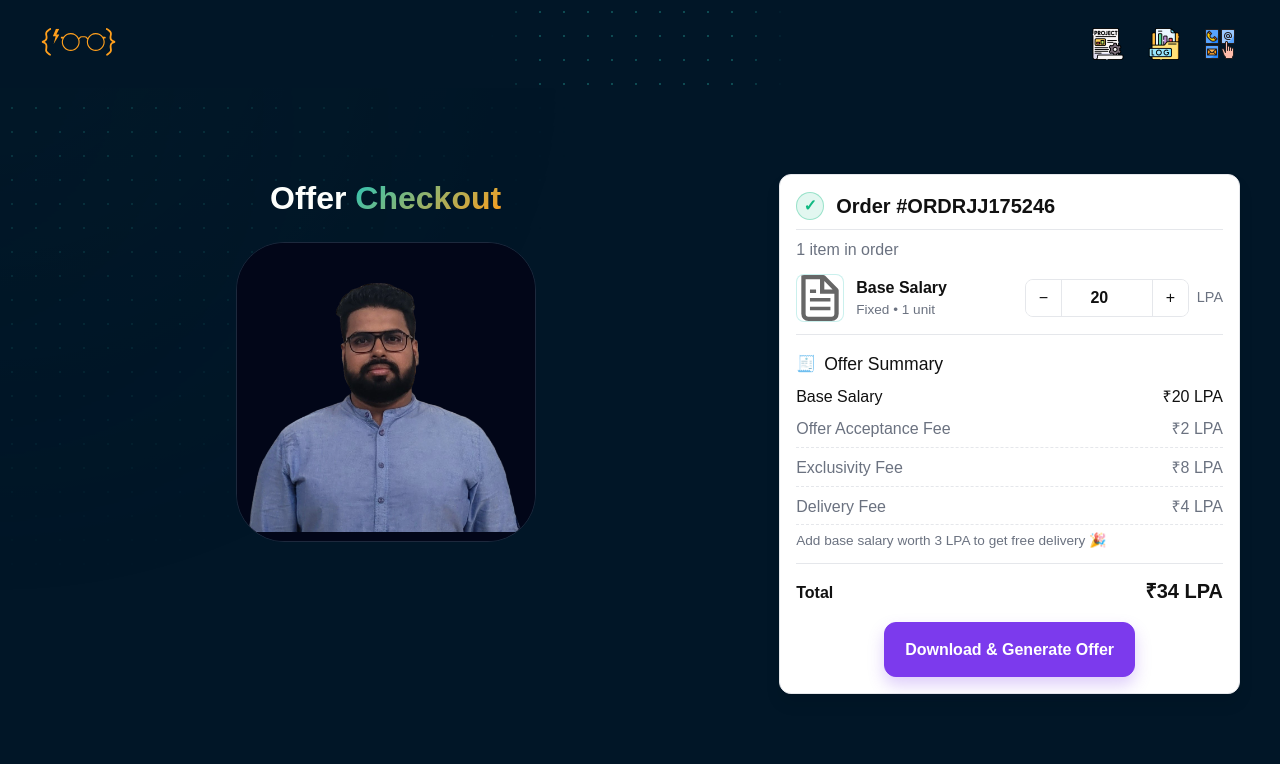
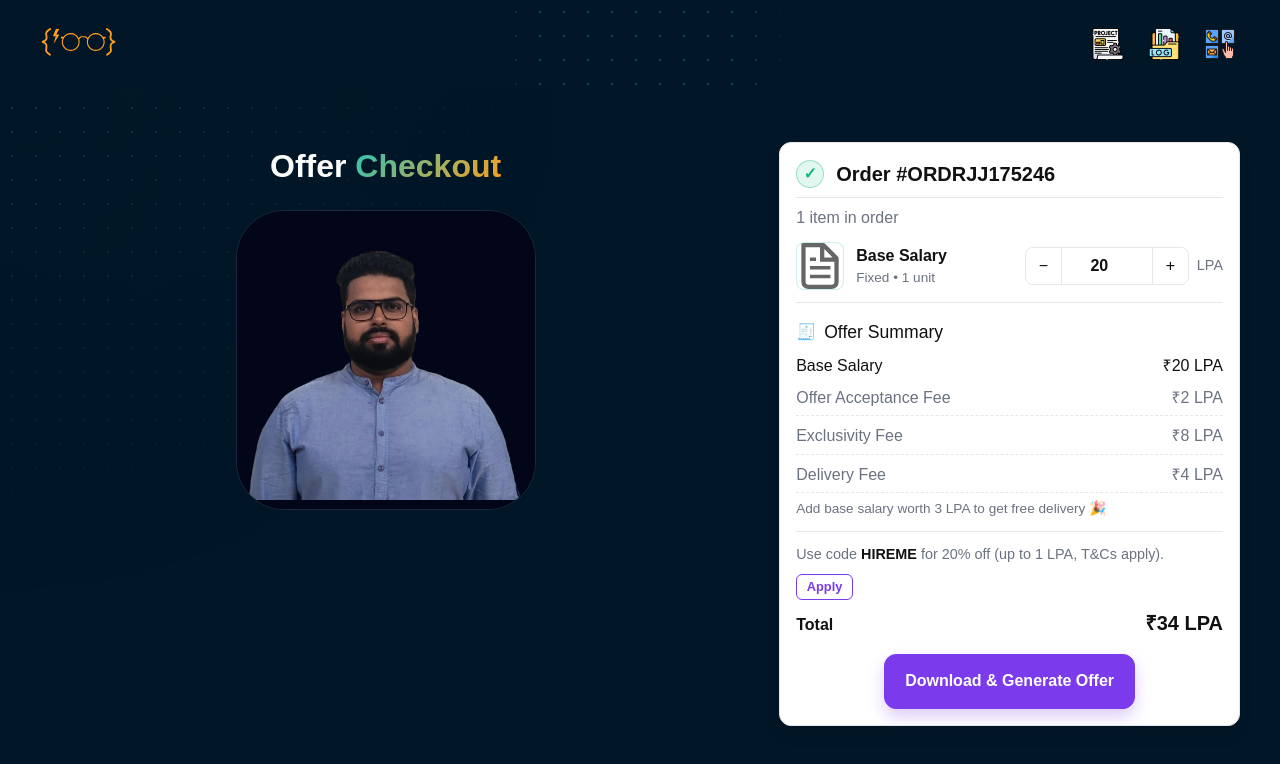
Before and after one commit to Jayant-Jeet/my-portfolio, a Next.js app: page /offer-checkout in a window 1280 px wide. Shown: the top 764 px of the page. Built offline with nearby package versions, Linux system fonts and the light colour scheme.

Commit message:
Added coupon option for discount in offer-checkout

```diff
--- a/src/app/offer-checkout/page.tsx
+++ b/src/app/offer-checkout/page.tsx
@@ -10,6 +10,7 @@ export default function OfferCheckoutPage() {
   const CURRENCY = '₹';
   const [baseSalary, setBaseSalary] = React.useState<number>(20);
   const [sending, setSending] = React.useState(false);
+  const [promoApplied, setPromoApplied] = React.useState(false);
   const rightRef = React.useRef<HTMLDivElement>(null);
   const format = (n: number) => `${CURRENCY}${n.toLocaleString('en-IN', { maximumFractionDigits: 0 })} LPA`;
   const orderId = React.useMemo(() => `ORDRJJ${Math.floor(Date.now() / 10000000)}`, []);
@@ -20,6 +21,8 @@ export default function OfferCheckoutPage() {
   const DELIVERY_FEE = baseSalary >= DELIVERY_FREE_THRESHOLD ? 0 : DELIVERY_FEE_BASE;
   const NEEDED_FOR_FREE_DELIVERY = Math.max(0, DELIVERY_FREE_THRESHOLD - baseSalary);
   const TOTAL = baseSalary + OFFER_ACCEPTANCE_FEE + EXCLUSIVITY_FEE + DELIVERY_FEE;
+  const DISCOUNT_APPLIED = promoApplied ? 1 : 0; // 1 LPA flat discount per request
+  const GRAND_TOTAL = Math.max(0, TOTAL - DISCOUNT_APPLIED);
   const clamp = (v: number, min = 20, max = 50) => Math.min(max, Math.max(min, v));
 
   const handleDownloadAndEmail = async () => {
@@ -252,6 +255,12 @@ export default function OfferCheckoutPage() {
                 <span>Delivery Fee</span>
                 <span>{DELIVERY_FEE === 0 ? 'FREE 🎉' : format(DELIVERY_FEE)}</span>
               </div>
+              {promoApplied && (
+                <div style={{ display: 'flex', justifyContent: 'space-between', color: '#6b7280', borderBottom: '1px dashed #e5e7eb', paddingBottom: '0.35rem' }}>
+                  <span>Discount (HIREME)</span>
+                  <span style={{ color: '#059669', fontWeight: 600 }}>- {format(DISCOUNT_APPLIED)}</span>
+                </div>
+              )}
             </div>
 
             {/* Footnote for free delivery threshold */}
@@ -263,9 +272,36 @@ export default function OfferCheckoutPage() {
 
             <div style={{ height: 1, background: '#e5e7eb', margin: '0.75rem 0' }} />
 
+            {/* Promo code area */}
+            <div style={{ display: 'flex', alignItems: 'center', justifyContent: 'flex-start', gap: '0.5rem', marginBottom: '0.5rem', flexWrap: 'wrap' }}>
+              <div style={{ color: '#6b7280', fontSize: '0.9rem' }}>
+                Use code <strong style={{ color: '#111111' }}>HIREME</strong> for 20% off (up to 1 LPA, T&Cs apply).
+              </div>
+              <button
+                type="button"
+                onClick={() => setPromoApplied(true)}
+                disabled={promoApplied}
+                style={{
+                  padding: '0.35rem 0.6rem',
+                  borderRadius: 6,
+                  border: '1px solid #7c3aed',
+                  background: promoApplied ? '#ede9fe' : '#ffffff',
+                  color: '#7c3aed',
+                  fontWeight: 600,
+                  fontSize: '0.8rem',
+                  lineHeight: 1,
+                  cursor: promoApplied ? 'default' : 'pointer'
+                }}
+                aria-pressed={promoApplied}
+                aria-label="Apply HIREME offer"
+              >
+                {promoApplied ? 'Applied' : 'Apply'}
+              </button>
+            </div>
+
             <div style={{ display: 'flex', justifyContent: 'space-between', alignItems: 'baseline' }}>
               <div style={{ color: '#111111', fontWeight: 700 }}>Total</div>
-              <div style={{ color: '#111111', fontWeight: 800, fontSize: '1.25rem' }}>{format(TOTAL)}</div>
+              <div style={{ color: '#111111', fontWeight: 800, fontSize: '1.25rem' }}>{format(GRAND_TOTAL)}</div>
             </div>
 
             <div style={{ marginTop: '1rem', display: 'flex', justifyContent: 'center' }}>
```
